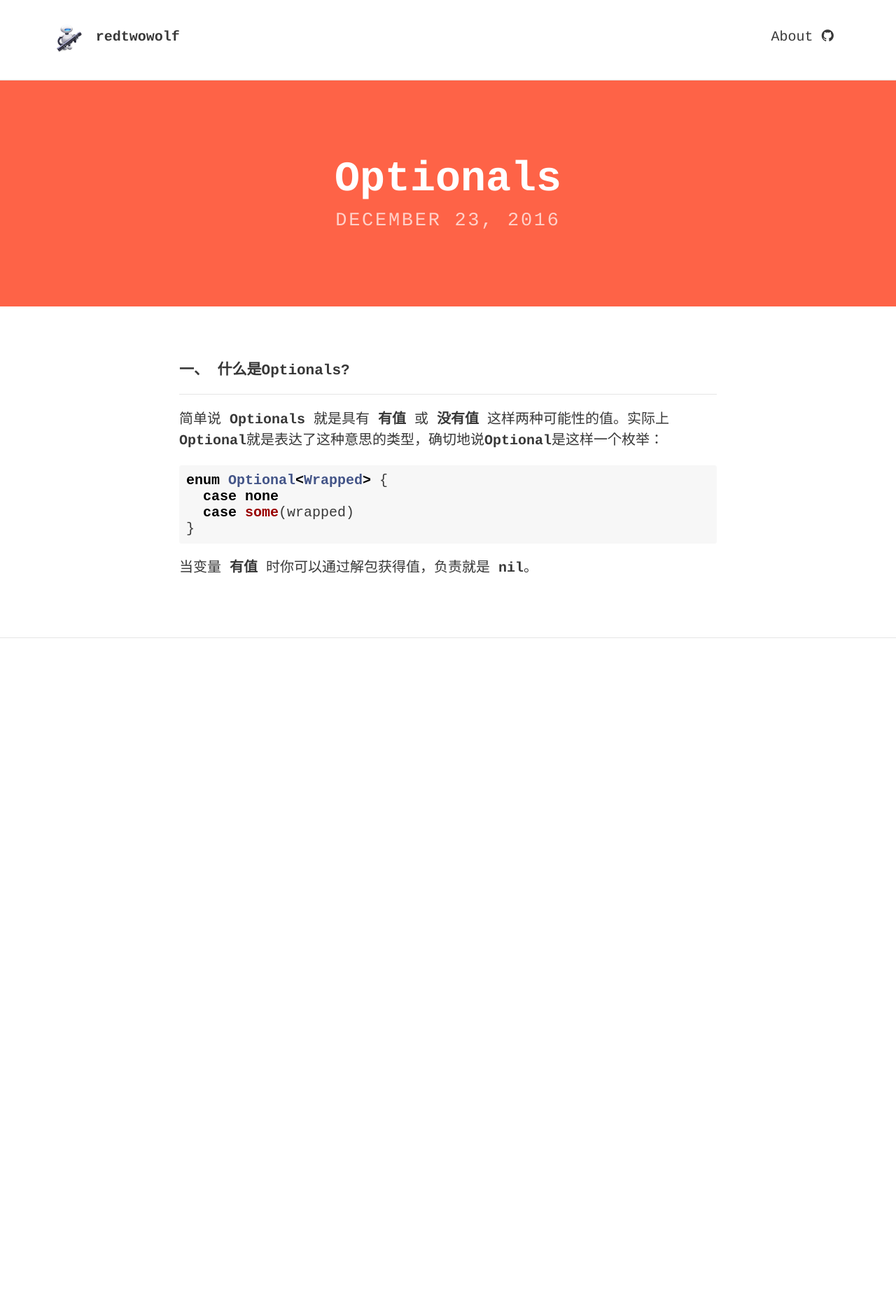
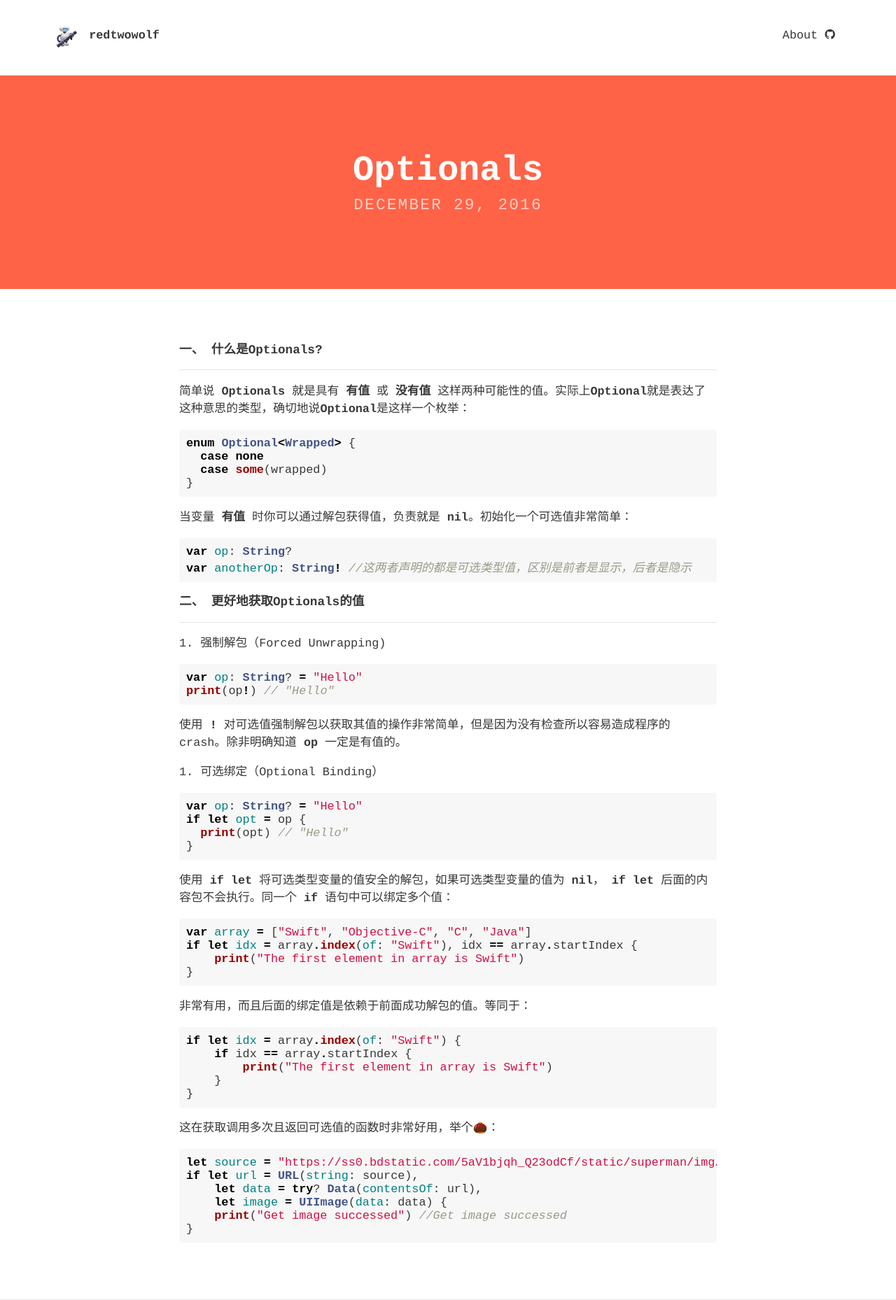
Before and after one commit to CoderDB/CoderDB.github.io, a Jekyll site: the page built from _posts/2016-12-29-Optionals.md, in a window 1280 px wide. Shown: the whole page at 70% size. Built offline with Jekyll 4.4.1, drawn with Linux system fonts in a browser that asks for light colours; nearby versions of some CDN libraries; before the commit the page ends 912 px from its top, so only the background shows below that.

Commit message:
change body font size

```diff
--- a/_posts/2016-12-29-Optionals.md
+++ b/_posts/2016-12-29-Optionals.md
@@ -1,6 +1,6 @@
 ---
 layout: post
-date: 2016-12-23
+date: 2016-12-29
 title: Optionals
 feature-img: "img/pink.jpg"
 
@@ -15,4 +15,49 @@ enum Optional<Wrapped> {
   case some(wrapped)
 }
 {% endhighlight %}
-当变量 **有值** 时你可以通过解包获得值，负责就是 **nil**。
+当变量 **有值** 时你可以通过解包获得值，负责就是 **nil**。初始化一个可选值非常简单：
+{% highlight swift %}
+var op: String?
+var anotherOp: String! //这两者声明的都是可选类型值，区别是前者是显示，后者是隐示
+{% endhighlight %}
+
+<h3>二、 更好地获取Optionals的值</h3>
+---
+1. 强制解包（Forced Unwrapping)
+{% highlight swift %}
+var op: String? = "Hello"
+print(op!) // "Hello"
+{% endhighlight %}
+使用 **!** 对可选值强制解包以获取其值的操作非常简单，但是因为没有检查所以容易造成程序的crash。除非明确知道 **op** 一定是有值的。
+
+2. 可选绑定（Optional Binding）
+{% highlight swift %}
+var op: String? = "Hello"
+if let opt = op {
+  print(opt) // "Hello"
+}
+{% endhighlight %}
+使用 **if let** 将可选类型变量的值安全的解包，如果可选类型变量的值为 **nil**， **if let** 后面的内容包不会执行。同一个 **if** 语句中可以绑定多个值：
+{% highlight swift %}
+var array = ["Swift", "Objective-C", "C", "Java"]
+if let idx = array.index(of: "Swift"), idx == array.startIndex {
+    print("The first element in array is Swift")
+}
+{% endhighlight %}
+非常有用，而且后面的绑定值是依赖于前面成功解包的值。等同于：
+{% highlight swift %}
+if let idx = array.index(of: "Swift") {
+    if idx == array.startIndex {
+        print("The first element in array is Swift")
+    }
+}
+{% endhighlight %}
+这在获取调用多次且返回可选值的函数时非常好用，举个🌰：
+{% highlight swift %}
+let source = "https://ss0.bdstatic.com/5aV1bjqh_Q23odCf/static/superman/img/logo/bd_logo1_31bdc765.png"
+if let url = URL(string: source),
+    let data = try? Data(contentsOf: url),
+    let image = UIImage(data: data) {
+    print("Get image successed") //Get image successed
+}
+{% endhighlight %}
--- a/_sass/base/_variables.scss
+++ b/_sass/base/_variables.scss
@@ -1,7 +1,7 @@
 // Typography
 $font-family-main: Courier, "Lucida Console", monospace;//'Source Sans Pro', Helvetica, Arial, sans-serif;
 $font-family-headings: Courier, "Lucida Console", monospace;//'Source Sans Pro', Helvetica, Arial, sans-serif;
-$font-size: 1.25em;
+$font-size: 1.05em;
 
 // Padding
 $padding-large: 20%;
```
